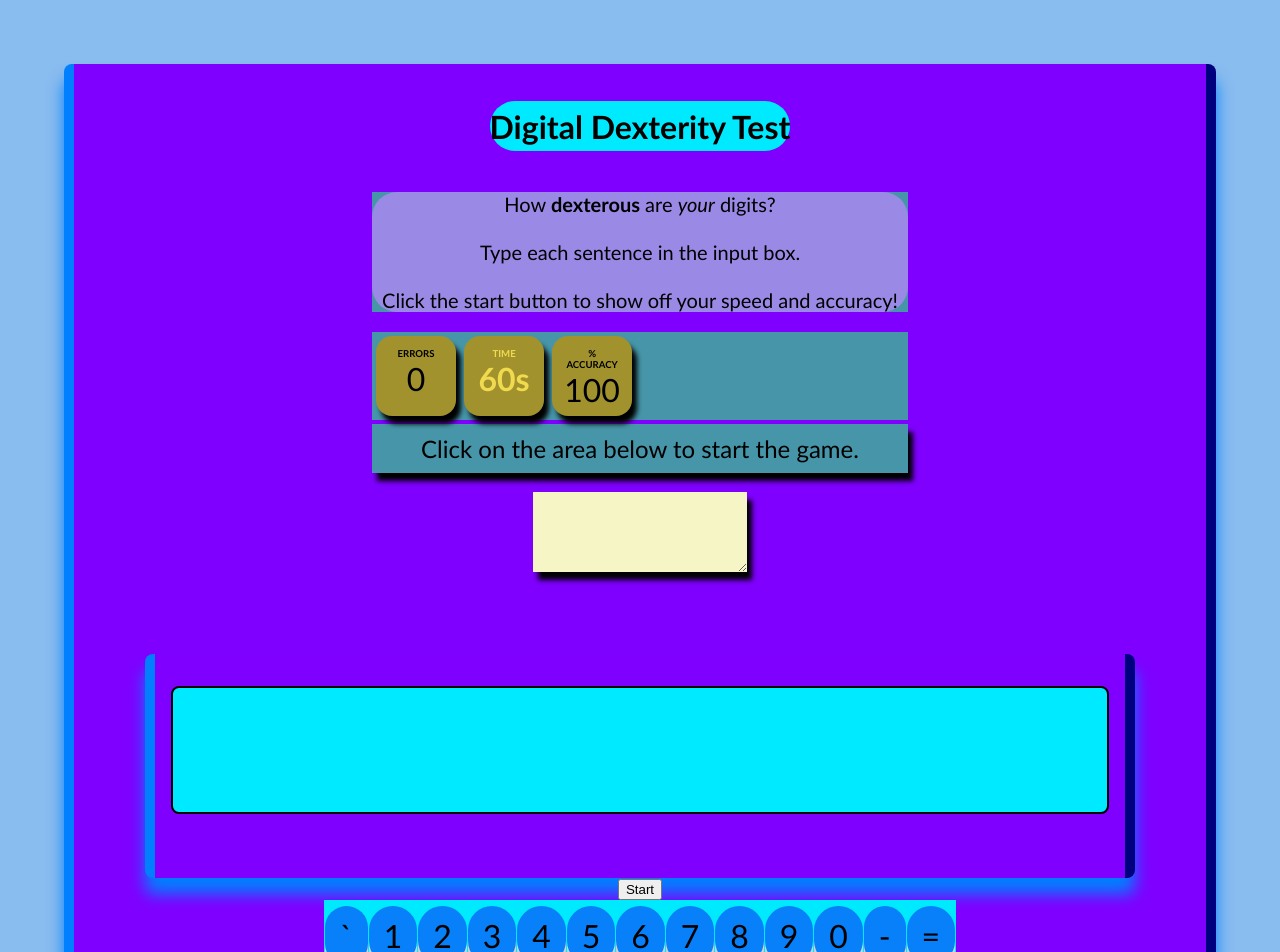
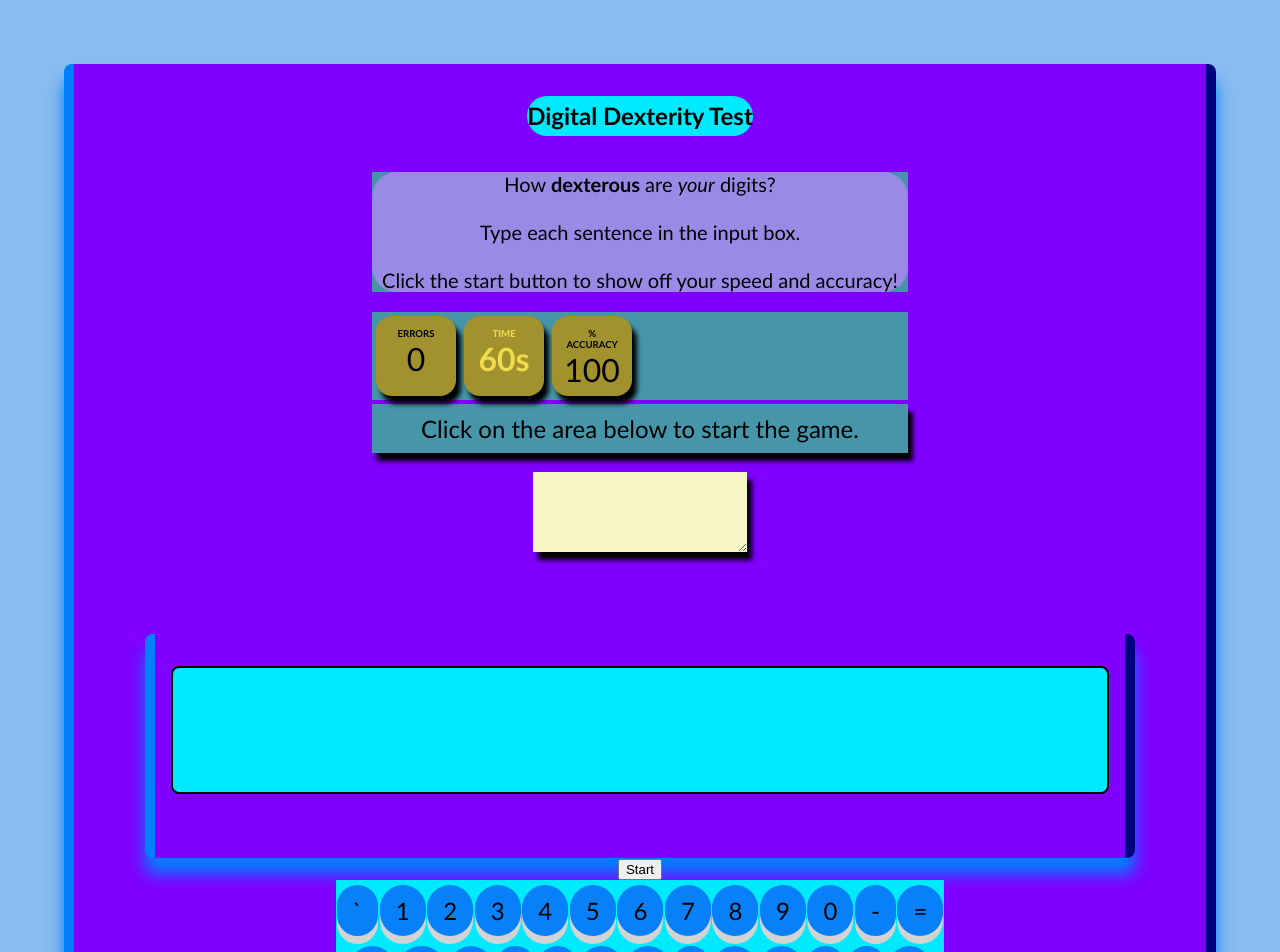
Before and after one commit to ElizabethKennedy/The_Typing_Game, a plain HTML site: page index.html in a window 1280 px wide. Shown: the top 952 px of the page. Drawn offline with Linux system fonts and the light colour scheme.

Commit message:
resized font

```diff
--- a/style.css
+++ b/style.css
@@ -12,6 +12,8 @@ body {
     display: flex;
     flex-direction: column;
     align-items: center;
+    background:linear-gradient (180deg, rgb(127, 0, 255), rgb(0, 127, 255), rgb(0, 234, 255));
+
   }
 
   .heading {
@@ -108,6 +110,7 @@ h1 {
     display: flex;
     border-radius: 9999px;
     box-shadow:0em;
+    background:linear-gradient (180deg, rgb(127, 0, 255), rgb(0, 127, 255), rgb(0, 234, 255));
 }
 
 .container {
@@ -182,6 +185,7 @@ td {
 }
 h1{
     background-color: rgb(197, 184, 184);
+    padding: 11px 16px;
 }
 
 .col{
@@ -190,19 +194,20 @@ h1{
     justify-content: center;
     align-items: center;
     background-color: rgb(0, 234, 255);
-    font-size: xx-large;
+    font-size: x-large;
 }
 
 .space{
     padding-bottom: 3rem;
 }
 .key{
-    background-color: rgb(7, 128, 249);
-    margin: 0 0.03rem;
-    padding: 10px 15px;
-    border-radius: 9999px;
-    box-shadow: 0 0.50rem lightgray;
+  background-color: rgb(7, 128, 249);
+  margin: 0 0.05rem;
+  padding: 11px 16px;
+  border-radius: 9999px;
+  box-shadow: 0 0.50rem lightgray;
 }
+
 .sentenceP, .feedbackP{
     display: none;
     text-align: center;
```
Also changed, not shown: app.js (+11 -6 lines).
